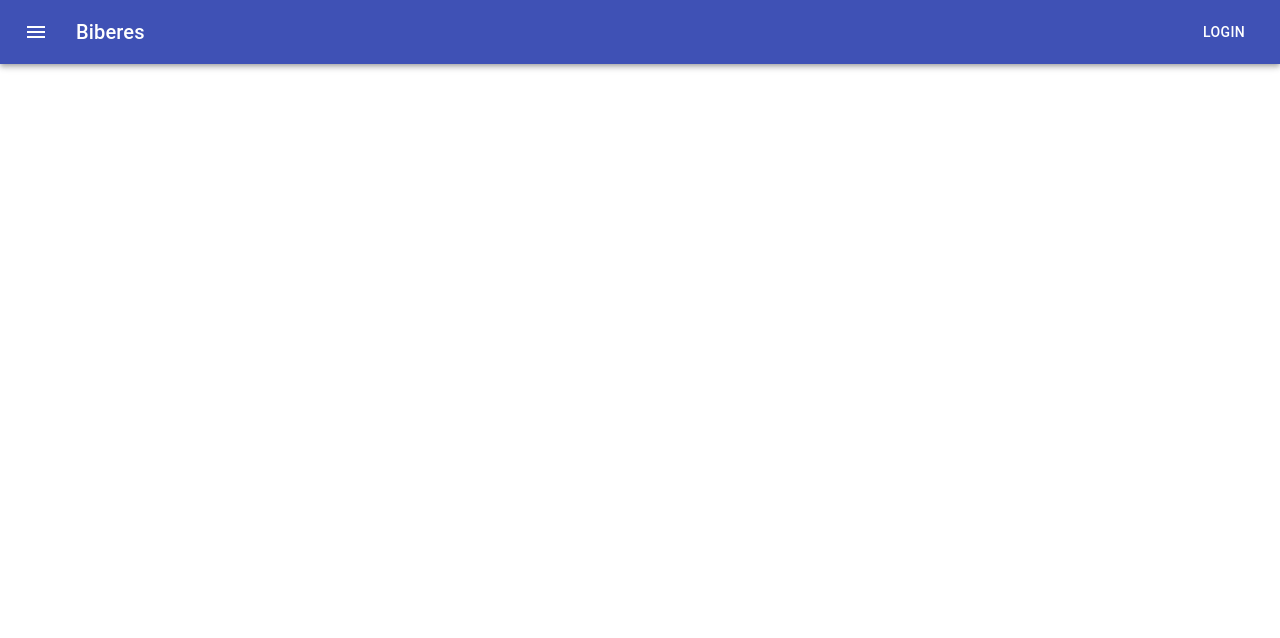
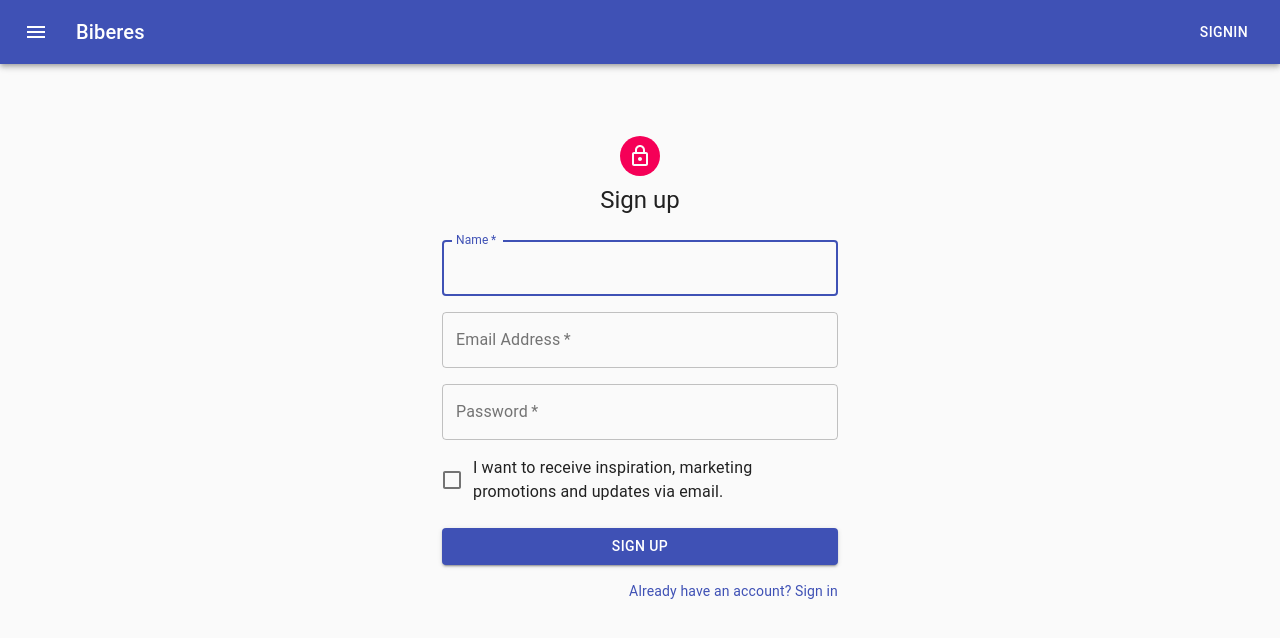
Before and after one commit to sabinuki/Biberes, a React (Create React App) app in the folder frontend/: page /signup in a window 1280 px wide. Shown: the top 638 px of the page. Built offline with nearby package versions, Linux system fonts and the light colour scheme.

Commit message:
SignInとSignUp画面作成

```diff
--- a/frontend/src/App.js
+++ b/frontend/src/App.js
@@ -6,17 +6,13 @@
   Route,
 } from "react-router-dom";
 
-import { Diagnoses } from './containers/Diagnoses.jsx';
+import { Default } from './Default';
 
 function App() {
   return (
     <Router>
       <Switch>
-        <Route
-          exact
-          path="/diagnoses">
-          <Diagnoses/>
-        </Route>
+        <Route path="/" component={Default} />
       </Switch>
     </Router>
   );
--- /dev/null
+++ b/frontend/src/Default.jsx
@@ -0,0 +1,32 @@
+import React from 'react';
+import { Switch, Route } from 'react-router-dom';
+
+import Header from './components/layout/Header';
+import { Diagnoses } from './containers/Diagnoses';
+import { SignUp } from './containers/SignUp';
+import { SignIn } from './containers/SignIn';
+
+export class Default extends React.Component {
+  render() {
+    return (
+      <div>
+        <header>
+          <Header />
+        </header>
+        <main>
+          <Switch>
+            <Route exact path="/">
+              <Diagnoses />
+            </Route>
+            <Route exact path="/signup">
+              <SignUp />
+           </Route>
+            <Route exact path="/signin">
+              <SignIn />
+            </Route>
+          </Switch>
+        </main>
+      </div>
+    )
+  }
+}
--- a/frontend/src/components/layout/Header.jsx
+++ b/frontend/src/components/layout/Header.jsx
@@ -1,4 +1,5 @@
 import React from 'react';
+import { Link } from 'react-router-dom';
 import { makeStyles } from '@material-ui/core/styles';
 import AppBar from '@material-ui/core/AppBar';
 import Toolbar from '@material-ui/core/Toolbar';
@@ -32,7 +33,7 @@
           <Typography variant="h6" className={classes.title}>
             Biberes
           </Typography>
-          <Button color="inherit">Login</Button>
+          <Button color="inherit" component={Link} to="/signin">SignIn</Button>
         </Toolbar>
       </AppBar>
     </div>
--- /dev/null
+++ b/frontend/src/containers/SignIn.jsx
@@ -0,0 +1,100 @@
+import React from 'react';
+import Avatar from '@material-ui/core/Avatar';
+import Button from '@material-ui/core/Button';
+import CssBaseline from '@material-ui/core/CssBaseline';
+import TextField from '@material-ui/core/TextField';
+import FormControlLabel from '@material-ui/core/FormControlLabel';
+import Checkbox from '@material-ui/core/Checkbox';
+import Link from '@material-ui/core/Link';
+import Grid from '@material-ui/core/Grid';
+import LockOutlinedIcon from '@material-ui/icons/LockOutlined';
+import Typography from '@material-ui/core/Typography';
+import { makeStyles } from '@material-ui/core/styles';
+import Container from '@material-ui/core/Container';
+
+const useStyles = makeStyles((theme) => ({
+  paper: {
+    marginTop: theme.spacing(8),
+    display: 'flex',
+    flexDirection: 'column',
+    alignItems: 'center',
+  },
+  avatar: {
+    margin: theme.spacing(1),
+    backgroundColor: theme.palette.secondary.main,
+  },
+  form: {
+    width: '100%',
+    marginTop: theme.spacing(1),
+  },
+  submit: {
+    margin: theme.spacing(3, 0, 2),
+  },
+}));
+
+export const SignIn = () => {
+  const classes = useStyles();
+
+  return (
+    <Container component="main" maxWidth="xs">
+      <CssBaseline />
+      <div className={classes.paper}>
+        <Avatar className={classes.avatar}>
+          <LockOutlinedIcon />
+        </Avatar>
+        <Typography component="h1" variant="h5">
+          Sign in
+        </Typography>
+        <form className={classes.form} noValidate>
+          <TextField
+            variant="outlined"
+            margin="normal"
+            required
+            fullWidth
+            id="email"
+            label="Email Address"
+            name="email"
+            autoComplete="email"
+            autoFocus
+          />
+          <TextField
+            variant="outlined"
+            margin="normal"
+            required
+            fullWidth
+            name="password"
+            label="Password"
+            type="password"
+            id="password"
+            autoComplete="current-password"
+          />
+          <FormControlLabel
+            control={<Checkbox value="remember" color="primary" />}
+            label="Remember me"
+          />
+          <Button
+            type="submit"
+            fullWidth
+            variant="contained"
+            color="primary"
+            className={classes.submit}
+          >
+            Sign In
+          </Button>
+          <Grid container>
+            <Grid item xs>
+              <Link href="#" variant="body2">
+                Forgot password?
+              </Link>
+            </Grid>
+            <Grid item>
+              <Link href="/signup" variant="body2">
+                {"Don't have an account? Sign Up"}
+              </Link>
+            </Grid>
+          </Grid>
+        </form>
+      </div>
+    </Container>
+  );
+}
--- /dev/null
+++ b/frontend/src/containers/SignUp.jsx
@@ -0,0 +1,112 @@
+import React from 'react';
+import Avatar from '@material-ui/core/Avatar';
+import Button from '@material-ui/core/Button';
+import CssBaseline from '@material-ui/core/CssBaseline';
+import TextField from '@material-ui/core/TextField';
+import FormControlLabel from '@material-ui/core/FormControlLabel';
+import Checkbox from '@material-ui/core/Checkbox';
+import Link from '@material-ui/core/Link';
+import Grid from '@material-ui/core/Grid';
+import LockOutlinedIcon from '@material-ui/icons/LockOutlined';
+import Typography from '@material-ui/core/Typography';
+import { makeStyles } from '@material-ui/core/styles';
+import Container from '@material-ui/core/Container';
+
+const useStyles = makeStyles((theme) => ({
+  paper: {
+    marginTop: theme.spacing(8),
+    display: 'flex',
+    flexDirection: 'column',
+    alignItems: 'center',
+  },
+  avatar: {
+    margin: theme.spacing(1),
+    backgroundColor: theme.palette.secondary.main,
+  },
+  form: {
+    width: '100%',
+    marginTop: theme.spacing(3),
+  },
+  submit: {
+    margin: theme.spacing(3, 0, 2),
+  },
+}));
+
+export const SignUp = () => {
+  const classes = useStyles();
+
+  return (
+    <Container component="main" maxWidth="xs">
+      <CssBaseline />
+      <div className={classes.paper}>
+        <Avatar className={classes.avatar}>
+          <LockOutlinedIcon />
+        </Avatar>
+        <Typography component="h1" variant="h5">
+          Sign up
+        </Typography>
+        <form className={classes.form} noValidate>
+          <Grid container spacing={2}>
+            <Grid item xs={12}>
+              <TextField
+                autoComplete="name"
+                name="name"
+                variant="outlined"
+                required
+                fullWidth
+                id="name"
+                label="Name"
+                autoFocus
+              />
+            </Grid>
+            <Grid item xs={12}>
+              <TextField
+                variant="outlined"
+                required
+                fullWidth
+                id="email"
+                label="Email Address"
+                name="email"
+                autoComplete="email"
+              />
+            </Grid>
+            <Grid item xs={12}>
+              <TextField
+                variant="outlined"
+                required
+                fullWidth
+                name="password"
+                label="Password"
+                type="password"
+                id="password"
+                autoComplete="current-password"
+              />
+            </Grid>
+            <Grid item xs={12}>
+              <FormControlLabel
+                control={<Checkbox value="allowExtraEmails" color="primary" />}
+                label="I want to receive inspiration, marketing promotions and updates via email."
+              />
+            </Grid>
+          </Grid>
+          <Button
+            type="submit"
+            fullWidth
+            variant="contained"
+            color="primary"
+            className={classes.submit}
+          >
+            Sign Up
+          </Button>
+          <Grid container justifyContent="flex-end">
+            <Grid item>
+              <Link href="/signin" variant="body2">
+                Already have an account? Sign in
+              </Link>
+            </Grid>
+          </Grid>
+        </form>
+      </div>
+    </Container>
+  );
+}
--- a/frontend/src/index.js
+++ b/frontend/src/index.js
@@ -3,11 +3,9 @@
 import './index.css';
 import App from './App';
 import reportWebVitals from './reportWebVitals';
-import Header from './components/layout/Header.jsx';
 
 ReactDOM.render(
   <React.StrictMode>
-    <Header />
     <App />
   </React.StrictMode>,
   document.getElementById('root')
```
